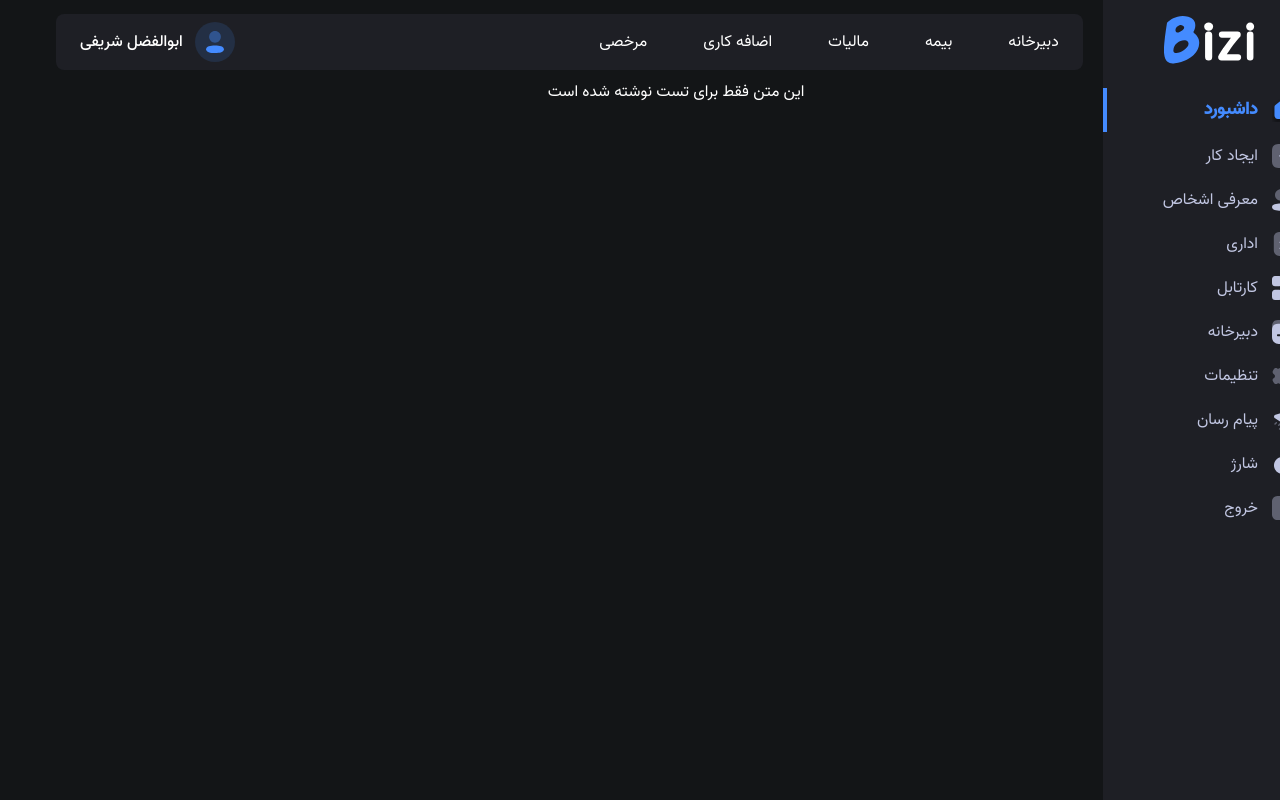
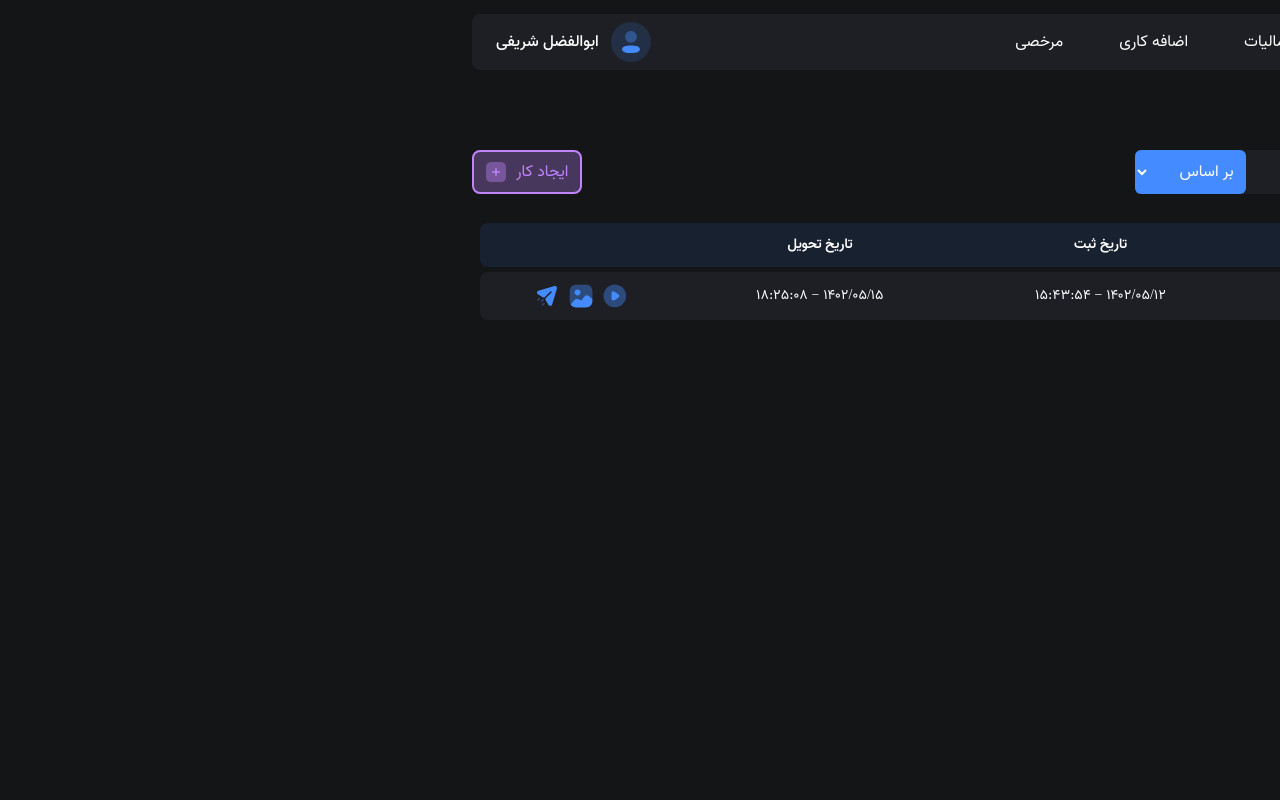
Before and after one commit to vcabolfazl/Admin-Dashboard, a Next.js app: page / in a window 1280 px wide. Built offline with nearby package versions, Linux system fonts and the light colour scheme.

Commit message:
feat => Development of dashboard page table

```diff
--- a/src/components/Svg.jsx
+++ b/src/components/Svg.jsx
@@ -98,7 +98,7 @@ function Svg() {
     />
     <path
      d="M13.3205 10.7074H10.7495V13.256C10.7495 13.6664 10.4139 13.999 10 13.999C9.58605 13.999 9.25048 13.6664 9.25048 13.256V10.7074H6.67954C6.29342 10.6677 6 10.3452 6 9.96034C6 9.57552 6.29342 9.25297 6.67954 9.21333H9.24242V6.67268C9.28241 6.2899 9.60778 5.99902 9.99597 5.99902C10.3842 5.99902 10.7095 6.2899 10.7495 6.67268V9.21333H13.3205C13.7066 9.25297 14 9.57552 14 9.96034C14 10.3452 13.7066 10.6677 13.3205 10.7074Z"
-     fill="#C1C6E2"
+     fill="currentColor"
     />
    </symbol>
 
@@ -286,6 +286,47 @@ function Svg() {
     />
    </symbol>
 
+   <symbol id='search'
+    fill="#97989A"
+    viewBox="0 0 24 24"
+   >
+    <path d="M16.9994165,16.2923098 L20.8535534,20.1464466 C21.0488155,20.3417088 21.0488155,20.6582912 20.8535534,20.8535534 C20.6582912,21.0488155 20.3417088,21.0488155 20.1464466,20.8535534 L16.2923098,16.9994165 C14.8819612,18.2444908 13.0292099,19 11,19 C6.581722,19 3,15.418278 3,11 C3,6.581722 6.581722,3 11,3 C15.418278,3 19,6.581722 19,11 C19,13.0292099 18.2444908,14.8819612 16.9994165,16.2923098 Z M11,18 C14.8659932,18 18,14.8659932 18,11 C18,7.13400675 14.8659932,4 11,4 C7.13400675,4 4,7.13400675 4,11 C4,14.8659932 7.13400675,18 11,18 Z" />
+   </symbol>
+
+   <symbol id='gallery'
+    viewBox="0 0 20 20"
+    fill="none"
+   >
+    <path
+     d="M19.5285 12.6302V13.9383C19.5285 14.1554 19.5191 14.3744 19.5001 14.5915C19.2348 17.5784 17.16 19.5301 14.1663 19.5301H5.98077C4.46493 19.5301 3.18595 19.0382 2.26697 18.1462C1.90696 17.8153 1.60379 17.4267 1.36694 16.9812C1.67958 16.6011 2.03012 16.1849 2.37118 15.7678C2.9491 15.0758 3.50806 14.3924 3.8586 13.9478C4.37967 13.3032 5.75339 11.6064 7.65766 12.4027C8.04609 12.5638 8.38715 12.7913 8.6998 12.9904C9.46719 13.5023 9.7893 13.654 10.3293 13.3601C10.9262 13.0378 11.3146 12.4027 11.722 11.7392C11.9399 11.3875 12.1578 11.0472 12.3946 10.7344C13.4273 9.3883 15.0189 9.02809 16.3453 9.82434C17.0085 10.2225 17.5769 10.7249 18.1074 11.2358C18.2211 11.3496 18.3348 11.4548 18.439 11.559C18.5811 11.7012 19.0548 12.1752 19.5285 12.6302Z"
+     fill="#448BFF"
+    />
+    <path
+     opacity={0.4}
+     d="M14.1769 0.620407H5.98189C2.77022 0.620407 0.619629 2.86699 0.619629 6.21221V13.9387C0.619629 15.1037 0.8849 16.1379 1.36807 16.9816C1.68071 16.6015 2.03125 16.1853 2.37231 15.7673C2.95022 15.0762 3.50919 14.3928 3.85973 13.9482C4.38079 13.3036 5.75452 11.6068 7.65879 12.4031C8.04722 12.5642 8.38828 12.7917 8.70092 12.9908C9.46831 13.5027 9.79043 13.6544 10.3304 13.3596C10.9273 13.0382 11.3157 12.4031 11.7231 11.7386C11.941 11.3879 12.1589 11.0476 12.3958 10.7348C13.4284 9.3887 15.0201 9.02849 16.3464 9.82475C17.0096 10.2229 17.578 10.7253 18.1086 11.2362C18.2223 11.35 18.3359 11.4552 18.4402 11.5594C18.5823 11.7007 19.056 12.1747 19.5297 12.6306V6.21221C19.5297 2.86699 17.3791 0.620407 14.1769 0.620407Z"
+     fill="#448BFF"
+    />
+    <path
+     d="M9.55899 7.04713C9.55899 8.37896 8.44959 9.48803 7.1185 9.48803C5.78836 9.48803 4.67896 8.37896 4.67896 7.04713C4.67896 5.71624 5.78836 4.60622 7.1185 4.60622C8.44959 4.60622 9.55899 5.71624 9.55899 7.04713Z"
+     fill="#448BFF"
+    />
+   </symbol>
+
+   <symbol id='play'
+    viewBox="0 0 20 20"
+    fill="none"
+   >
+    <path
+     opacity={0.4}
+     d="M19.3085 9.92048C19.3085 4.7123 15.0652 0.470968 9.85446 0.470968C4.64377 0.470968 0.400391 4.7123 0.400391 9.92048C0.400391 15.1378 4.64377 19.3791 9.85446 19.3791C15.0652 19.3791 19.3085 15.1378 19.3085 9.92048Z"
+     fill="#448BFF"
+    />
+    <path
+     d="M13.6354 9.92044C13.6354 9.6815 13.5602 9.44165 13.4098 9.24958C13.3816 9.2119 13.25 9.05659 13.1466 8.9555L13.0902 8.90037C12.3006 8.06317 10.3359 6.80416 9.33947 6.40072C9.33947 6.39153 8.74724 6.15168 8.46523 6.14341H8.42763C7.99521 6.14341 7.591 6.38142 7.38419 6.7674C7.27139 6.97968 7.16798 7.5954 7.15858 7.60368C7.07398 8.15599 7.01758 9.00145 7.01758 9.92963C7.01758 10.9028 7.07398 11.786 7.17738 12.3282C7.17738 12.3374 7.28079 12.8336 7.34659 12.999C7.44999 13.2371 7.638 13.4402 7.87301 13.5688C8.06102 13.6598 8.25842 13.7067 8.46523 13.7067C8.68144 13.6966 9.08566 13.5596 9.24546 13.4953C10.2983 13.0909 12.31 11.7676 13.0808 10.9589C13.2124 10.8302 13.3534 10.6731 13.391 10.6373C13.5508 10.4351 13.6354 10.1869 13.6354 9.92044Z"
+     fill="#448BFF"
+    />
+   </symbol>
+
   </svg>
  )
 }
--- a/src/components/navbar.jsx
+++ b/src/components/navbar.jsx
@@ -12,7 +12,7 @@ export default function Navbar({ hidden }) {
         </svg>
       </div>
       <ul className='space-y-1'>
-        <li className={`w-full px-5 py-2  text-lg ${router.pathname == "/" ? "navLink__active" : "font-VazirR text-deactivate"}`}>
+        <li className={`w-full px-5 py-2 ${router.pathname == "/" ? "navLink__active" : "font-VazirR text-deactivate"}`}>
           <Link href={"/"} className='flex gap-x-3.5 items-center w-fit'>
             <svg className='w-6 h-6'>
               <use href='#home'></use>
--- a/src/pages/index.jsx
+++ b/src/pages/index.jsx
@@ -1,7 +1,90 @@
+import Link from "next/link";
+
 export default function Home() {
   return (
-    <>
-      <center className="mt-20">این متن فقط برای تست نوشته شده است</center>
-    </>
+    <div className="mt-20 float-left w-full md:w-5/6 md:px-5 md:pt-3.5">
+      <h2 className="font-VazirB text-2xl text-secondary">داشبورد</h2>
+
+      <div className="flex items-center justify-between mt-6">
+        <form className="flex items-center gap-x-2 bg-primry rounded-md ps-3">
+          <svg className="w-6 h-6">
+            <use href="#search"></use>
+          </svg>
+          <input className="bg-inherit outline-none rounded-md py-2" type="text" placeholder="جستجو ..." />
+          <select className="bg-secondary gray-50text-sm rounded-md py-2 px-2">
+            <option selected>بر اساس</option>
+            <option value="FR">ردیف</option>
+            <option value="DE">عنوان</option>
+            <option value="US">تاریخ ثبت </option>
+            <option value="CA">تاریخ تحویل</option>
+          </select>
+        </form>
+
+        <Link href={"/"} className="flex items-center gap-2.5 text-purple bg-purple/30 border-2 border-purple px-3 py-2 rounded-lg">
+          ایجاد کار
+          <svg className="w-5 h-5">
+            <use href="#plus"></use>
+          </svg>
+        </Link>
+      </div>
+
+      <div className="relative scroll overflow-auto mt-6 max-h-[30rem]">
+        <table className="w-full text-sm text-center pl-2">
+          <thead className="bg-[#448BFF]/10">
+            <tr>
+              <th scope="col" className="py-3 rounded-s-lg">
+                ردیف
+              </th>
+              <th scope="col">
+                عنوان
+              </th>
+              <th scope="col">
+                تاریخ ثبت
+              </th>
+              <th scope="col">
+                تاریخ تحویل
+              </th>
+              <th className="py-3 rounded-e-lg"></th>
+            </tr>
+          </thead>
+          <tbody>
+            <tr className=" bg-primry">
+              <td scope="row" className="py-3 rounded-s-lg">
+                1
+              </td>
+              <td>
+                فروشگاه ایرانیان
+              </td>
+              <td>
+                ۱۴۰۲/۰۵/۱۲ − ۱۵:۴۳:۵۴
+              </td>
+              <td>
+                ۱۴۰۲/۰۵/۱۵ − ۱۸:۲۵:۰۸
+              </td>
+              <td className="py-3 rounded-l-lg">
+                <div className="w-full flex items-center justify-center gap-x-2.5 text-secondary">
+                  <Link href={"/"}>
+                    <svg className="w-6 h-6">
+                      <use href="#play"></use>
+                    </svg>
+                  </Link>
+                  <Link href={"/"}>
+                    <svg className="w-6 h-6">
+                      <use href="#gallery"></use>
+                    </svg>
+                  </Link>
+                  <Link href={"/"}>
+                    <svg className="w-6 h-6">
+                      <use href="#send"></use>
+                    </svg>
+                  </Link>
+                </div>
+              </td>
+            </tr>
+
+          </tbody>
+        </table>
+      </div>
+    </div>
   )
 }
--- a/src/styles/globals.css
+++ b/src/styles/globals.css
@@ -24,6 +24,26 @@
 
   /* active NavLink */
   .navLink__active {
-    @apply border-l-4 border-secondary text-secondary font-VazirB;
+    @apply border-l-4 border-secondary text-secondary text-lg font-VazirB;
   }
+
+  table {
+    border-collapse: separate;
+    border-spacing: 0 5px;
+  }
+
+  .scroll::-webkit-scrollbar {
+    width: 3px;
+  }
+
+  .scroll::-webkit-scrollbar-track {
+    background-color: #ccc;
+    border-radius: 15px;
+  }
+
+  .scroll::-webkit-scrollbar-thumb {
+    background-color: #448BFF;
+    border-radius: 15px;
+  }
+
 }
```
